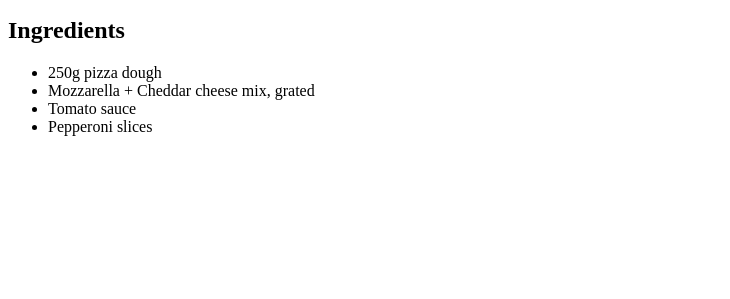
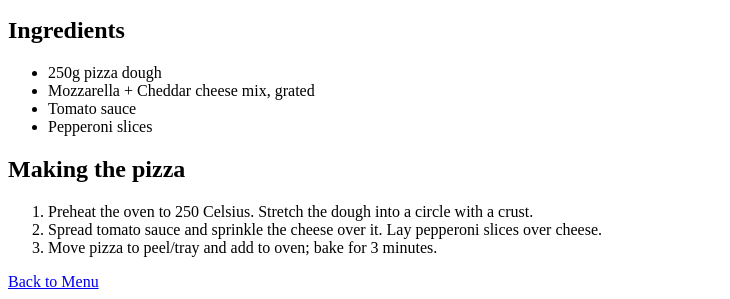
Before and after one commit to Abbas-Nadiri/odin-recipes, a plain HTML site: page recipes/pizza.html in a window 1280 px wide. Shown: the part 621-920 px from the top of the page, without its empty margins (0-730 px from the left). Before the commit the page ends 800 px from the top, so only its background shows below. Drawn offline with Linux system fonts and the light colour scheme.

Commit message:
Added pizza method + homepage link

```diff
--- a/recipes/pizza.html
+++ b/recipes/pizza.html
@@ -16,5 +16,12 @@
         <li>Tomato sauce</li>
         <li>Pepperoni slices</li>
     </ul>
+    <h2>Making the pizza</h2>
+    <ol>
+        <li>Preheat the oven to 250 Celsius. Stretch the dough into a circle with a crust.</li>
+        <li>Spread tomato sauce and sprinkle the cheese over it. Lay pepperoni slices over cheese.</li>
+        <li>Move pizza to peel/tray and add to oven; bake for 3 minutes.</li>
+    </ol>
+    <a href="../index.html">Back to Menu</a>
 </body>
 </html>
```
